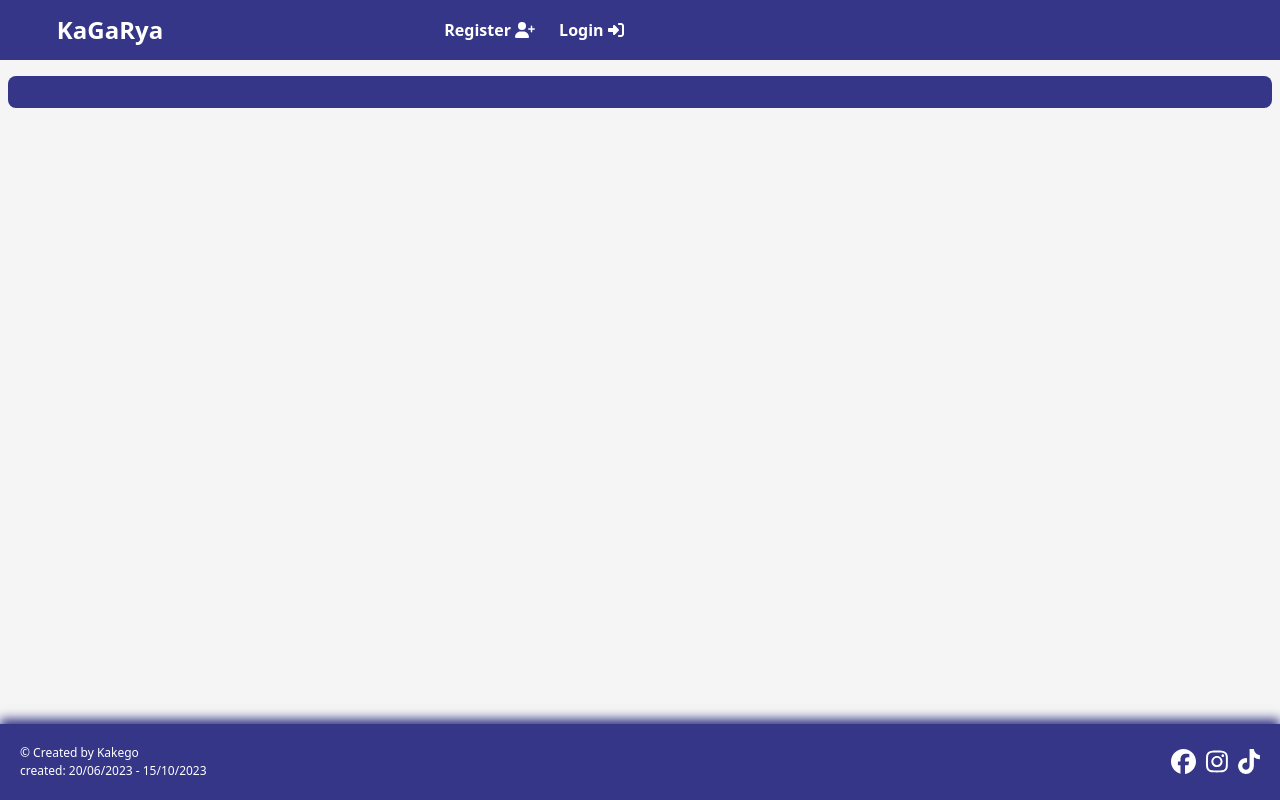
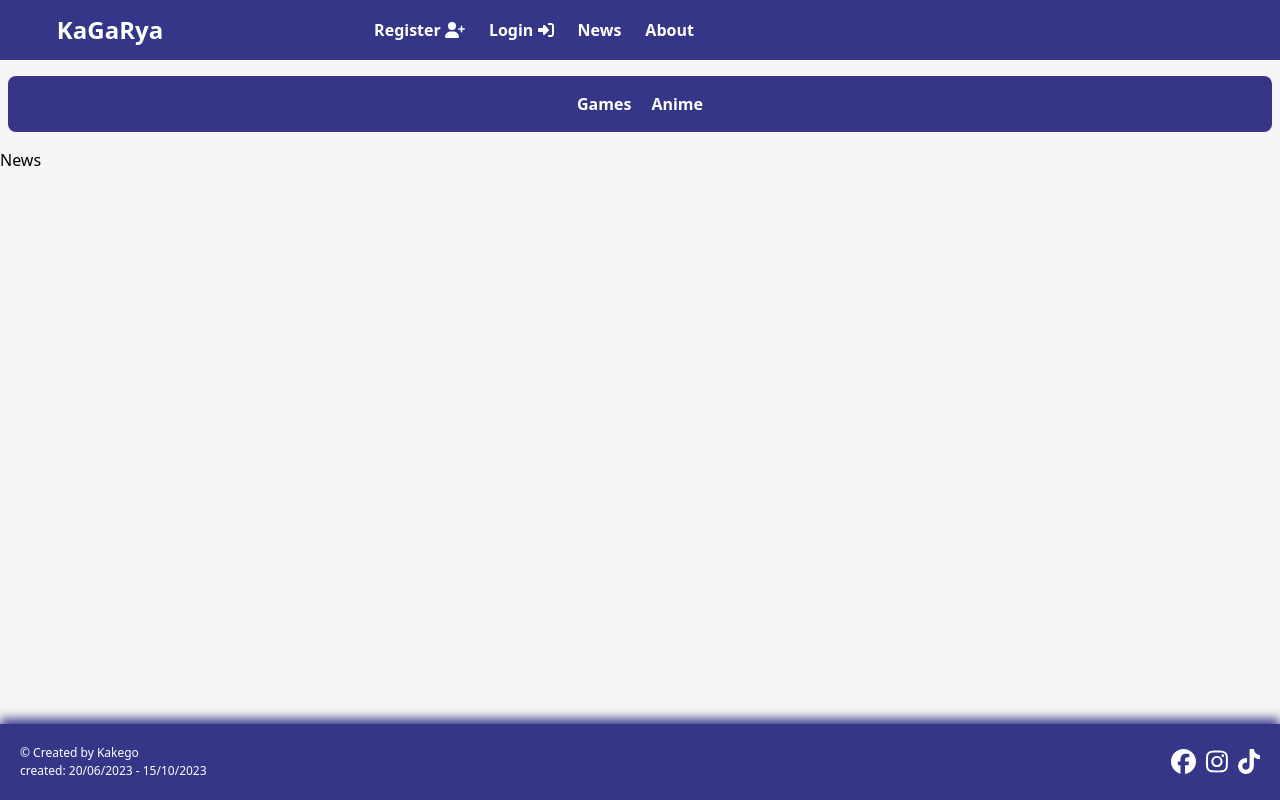
Before and after one commit to KaKeGo/KaGaRya, a React (Create React App) app: page /news in a window 1280 px wide. Built offline with nearby package versions, Linux system fonts and the light colour scheme; no server answers.

Commit message:
Add content for secound nav

```diff
--- a/src/App.js
+++ b/src/App.js
@@ -1,10 +1,16 @@
 import Layout from "./layout/Layout";
 import { Routes, Route } from 'react-router-dom'
 
+{/* Content */}
 import Home from './content/Home/Home/Home'
+import NewsView from './content/News/NewsView'
+import AboutView from './content/About/AboutView'
+{/* User */}
 import LoginView from './content/Account/Login/LoginView'
-import Register from './content/Account/Register/Register'
-import Profile from "./content/Account/Profile/Profile";
+import RegisterView from "./content/Account/Register/RegisterView";
+import Profile from './content/Account/Profile/Profile'
+{/* Game list */}
+import GameListView from './content/GamesList/GameList/GameListView'
 
 
 function App() {
@@ -13,10 +19,19 @@ function App() {
         <Layout>
           <Routes>
 
+            {/* Content */}
             <Route path="/" element={<Home />}/>
+            <Route path="/news" element={<NewsView />}/>
+            <Route path="/about" element={<AboutView />}/>
+
+            {/* User */}
             <Route path="/login" element={<LoginView />}/>
-            <Route path="/register" element={<Register />}/>
+            <Route path="/register" element={<RegisterView />}/>
             <Route path="/profile" element={<Profile />}/>
+
+
+            {/* Game list */}
+            <Route path="/game/list" element={<GameListView />}/>
 
           </Routes>
         </Layout>
--- a/src/containers/Content_navbar/Content_navbar.css
+++ b/src/containers/Content_navbar/Content_navbar.css
@@ -3,3 +3,27 @@
     background-color: rgba(6, 7, 108, 0.8);
     border-radius: 8px;
 }
+
+.nav__links ul {
+    display: flex;
+    flex-direction: row;
+    justify-content: center;
+    align-items: center;
+    height: 100%;
+    margin: auto;
+    color: white;
+    font-weight: 600;
+    list-style-type: none;
+    padding: 0;
+}
+
+.nav__links ul li {
+    margin: 0 10px;
+}
+.icon {
+    transition: 0.3s ease;
+}
+
+.icon:hover {
+    color: rgba(218, 184, 249, 0.9);
+}
--- a/src/containers/Content_navbar/Content_navbar.jsx
+++ b/src/containers/Content_navbar/Content_navbar.jsx
@@ -6,12 +6,15 @@ import './Content_navbar.css'
 const Content_navbar = () => {
   return (
     <nav className='mb-4 mx-2 content_navbar'>
-        <div className='flex p-4'>
-            <div>
+        <div className='p-4'>
+            <div className='nav__links'>
 
                 <ul>
-                    <li>
-
+                    <li className='icon'>
+                      <Link to='game/list'>Games</Link>
+                    </li>
+                    <li className='icon'>
+                      <Link to='game/list'>Anime</Link>
                     </li>
                 </ul>
 
--- a/src/containers/Navbar/Navbar.jsx
+++ b/src/containers/Navbar/Navbar.jsx
@@ -61,6 +61,12 @@ const Navbar = () => {
                 </li>
               </>
             )}
+              <li className='icon'>
+                <Link to='/news'>News</Link>
+              </li>
+              <li className='icon'>
+                <Link to='/about'>About</Link>
+              </li>
             </ul>
           </div>
 
--- /dev/null
+++ b/src/content/About/AboutView.jsx
@@ -0,0 +1,9 @@
+import React from 'react'
+
+const About = () => {
+  return (
+    <div>About</div>
+  )
+}
+
+export default About
--- a/src/content/Account/Register/Register.jsx
+++ b/src/content/Account/Register/RegisterView.jsx
@@ -8,7 +8,7 @@ import CSRFToken from '../../../CSRFToken'
 
 
 
-const Register = () => {
+const RegisterView = () => {
   return (
     <FadeIn>
     <div className='register__page'>
@@ -85,4 +85,4 @@ const Register = () => {
   )
 }
 
-export default Register
+export default RegisterView
--- /dev/null
+++ b/src/content/GamesList/GameList/GameListView.jsx
@@ -0,0 +1,9 @@
+import React from 'react'
+
+const GameListView = () => {
+  return (
+    <div>GameList</div>
+  )
+}
+
+export default GameListView
--- /dev/null
+++ b/src/content/News/NewsView.jsx
@@ -0,0 +1,9 @@
+import React from 'react'
+
+const NewsView = () => {
+  return (
+    <div>News</div>
+  )
+}
+
+export default NewsView
```
Also changed, not shown: src/content/About/About.css (added), src/content/GamesList/GameList/GameList.css (added), src/content/News/News.css (added).
